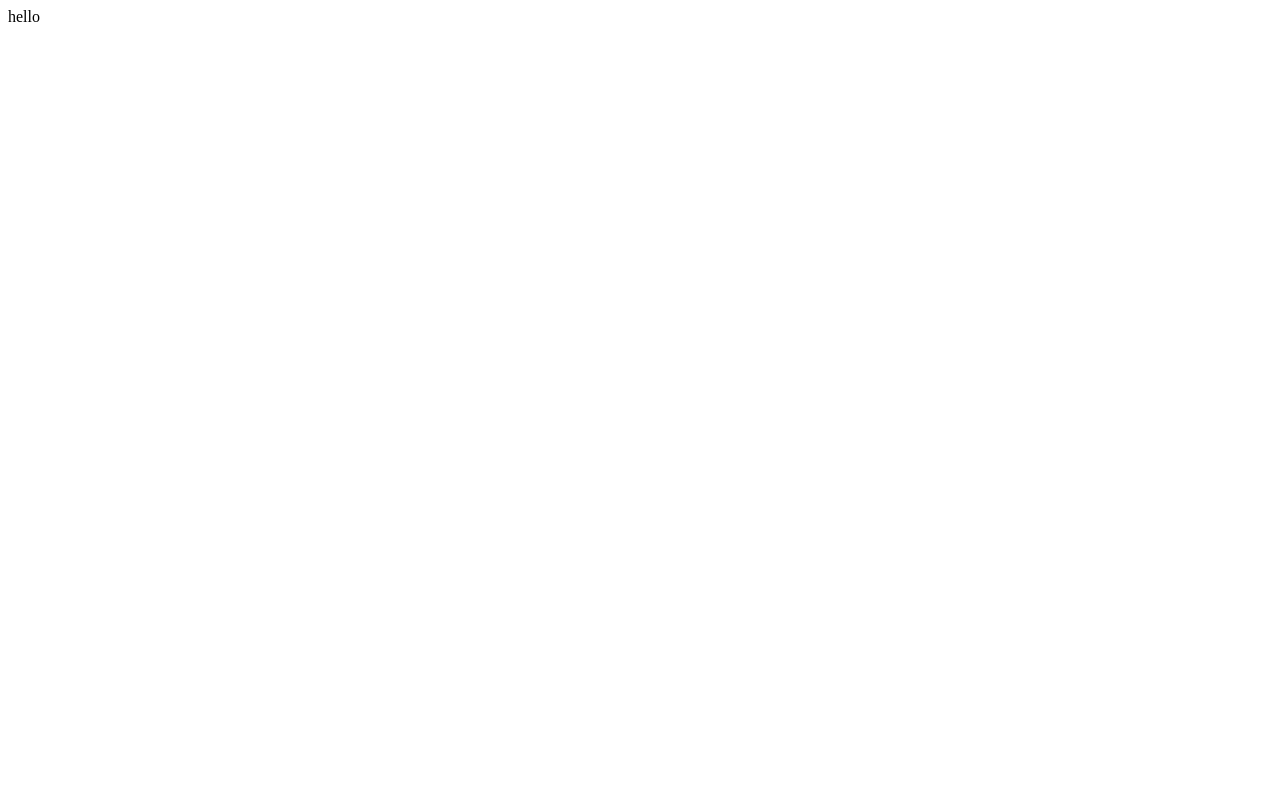
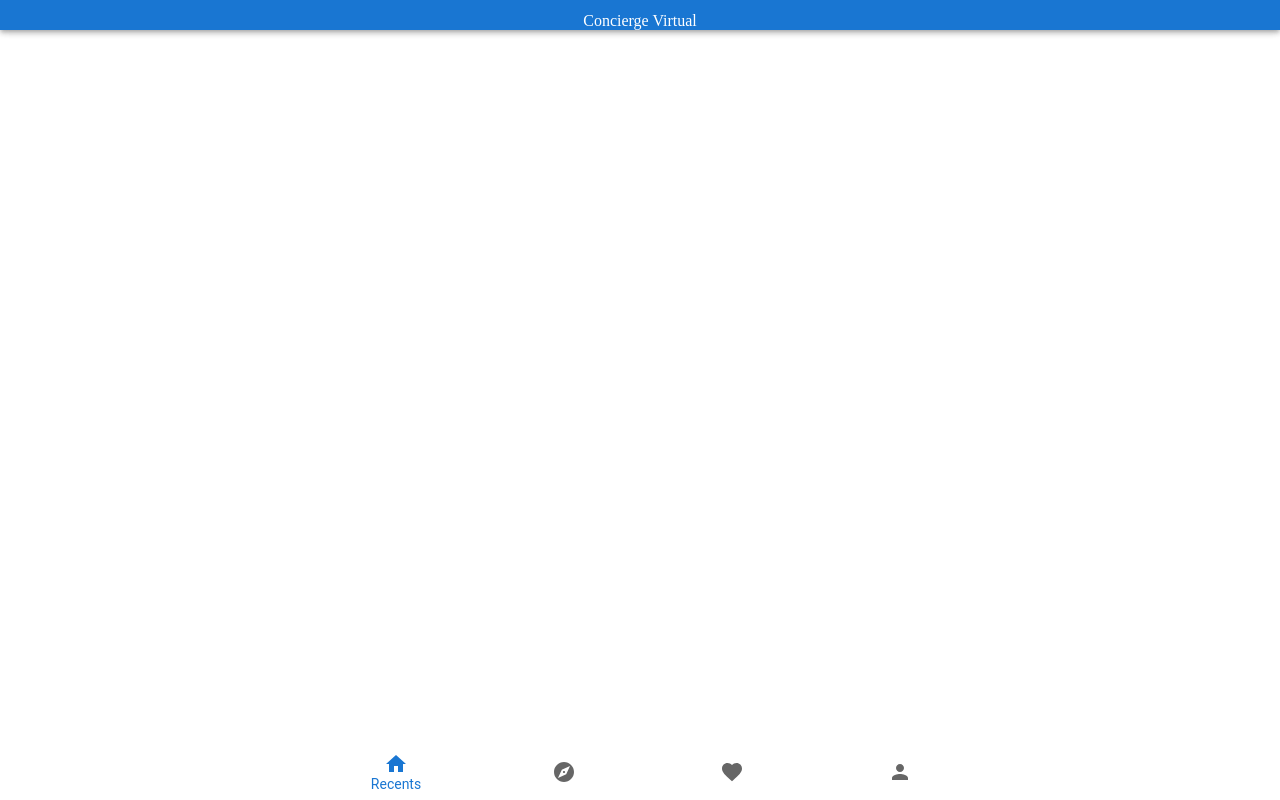
Before and after one commit to YuriAlvarenga/concierge, a React (Vite) app: page /hotelitaliabc in a window 1280 px wide. Built offline with nearby package versions, Linux system fonts and the light colour scheme.

Commit message:
atualizado os menus

```diff
--- a/package.json
+++ b/package.json
@@ -10,6 +10,10 @@
     "preview": "vite preview"
   },
   "dependencies": {
+    "@emotion/react": "^11.11.3",
+    "@emotion/styled": "^11.11.0",
+    "@mui/icons-material": "^5.15.7",
+    "@mui/material": "^5.15.7",
     "axios": "^1.6.7",
     "react": "^18.2.0",
     "react-dom": "^18.2.0",
--- /dev/null
+++ b/src/components/menu/menu-bottom.jsx
@@ -0,0 +1,31 @@
+import React from 'react'
+import BottomNavigation from '@mui/material/BottomNavigation'
+import BottomNavigationAction from '@mui/material/BottomNavigationAction'
+import HomeIcon from '@mui/icons-material/Home'
+import ExploreIcon from '@mui/icons-material/Explore'
+import FavoriteIcon from '@mui/icons-material/Favorite'
+import PersonIcon from '@mui/icons-material/Person'
+import { styled } from '@mui/system'
+
+const RootBottomNavigation = styled(BottomNavigation)({
+  width: '100%',
+  position: 'fixed', // Adicionando 'fixed' para manter na parte inferior
+  bottom: 0 // Adicionando 'bottom: 0' para fixar na parte inferior
+})
+
+export default function MenuBottomNavigation() {
+  const [value, setValue] = React.useState('recents')
+
+  const handleChange = (event, newValue) => {
+    setValue(newValue)
+  }
+
+  return (
+    <RootBottomNavigation value={value} onChange={handleChange}>
+      <BottomNavigationAction label="Recents" value="recents" icon={<HomeIcon />} />
+      <BottomNavigationAction label="Favorites" value="favorites" icon={<ExploreIcon />} />
+      <BottomNavigationAction label="Nearby" value="nearby" icon={<FavoriteIcon />} />
+      <BottomNavigationAction label="Folder" value="folder" icon={<PersonIcon />} />
+    </RootBottomNavigation>
+  )
+}
--- /dev/null
+++ b/src/components/top-bar/top-bar.jsx
@@ -0,0 +1,16 @@
+import React from 'react';
+import AppBar from '@mui/material/AppBar';
+import Toolbar from '@mui/material/Toolbar';
+import Typography from '@mui/material/Typography';
+
+export default function TopBar() {
+  return (
+    <AppBar position="fixed" sx={{height:30}}>
+      <Toolbar style={{ margin: 'auto', height:30 }}>
+        <Typography variant="h8" style={{ margin: 'auto', height:40 }}>
+            Concierge Virtual
+        </Typography>
+      </Toolbar>
+    </AppBar>
+  );
+}
--- a/src/pages/home.jsx
+++ b/src/pages/home.jsx
@@ -6,9 +6,9 @@ export default function Home() {
   useEffect(() => {
     const verifyCode = async () => {
       setExtractedCode(window.location.href)
-    };
+    }
 
-    verifyCode();
+    verifyCode()
   }, []) // Dependência vazia para executar apenas uma vez após a montagem
 
   return (
--- a/src/pages/hotels/hotelItaliaBc/hotel-italia-bc.jsx
+++ b/src/pages/hotels/hotelItaliaBc/hotel-italia-bc.jsx
@@ -1,11 +1,14 @@
 import React from 'react'
+import MenuBottomNavigation from '../../../components/menu/menu-bottom'
+import TopBar from '../../../components/top-bar/top-bar'
 
 
 export default function HotelItaliaBC() {
 
   return (
     <>
-      hello
+      <TopBar/>
+      <MenuBottomNavigation/>
     </>
   )
 }
```
Also changed, not shown: 1 other file (tests, documents, lock files or other folders).
